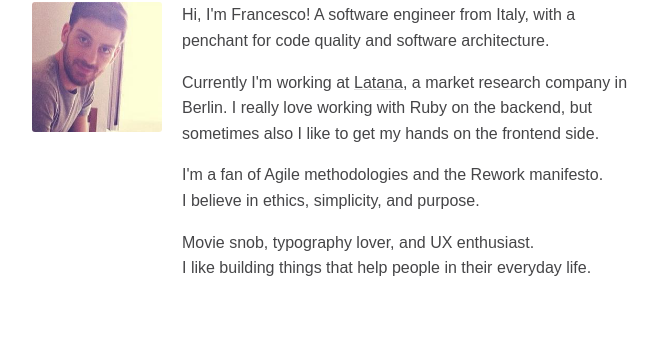
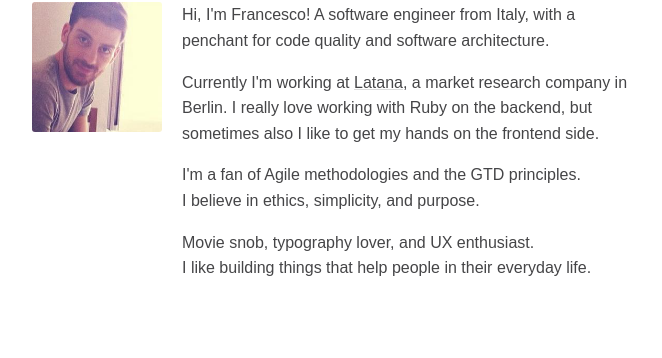
Before and after one commit to sekmo/sekmo.cc, a Jekyll site: the page built from index.html, in a window 1280 px wide. Shown: the part 132-490 px from the top of the page, without its empty margins (308-970 px from the left). Built offline with Jekyll 4.4.1, drawn with Linux system fonts in a browser that asks for light colours.

Commit message:
GTD principles

```diff
--- a/index.html
+++ b/index.html
@@ -8,6 +8,6 @@ title:  About
 <div class="about">
   <p>Hi, I'm Francesco! A software engineer from Italy, with a penchant for code quality and software architecture.</p>
   <p>Currently I'm working at <a href="https://latana.com/" target="_blank">Latana</a>, a market research company in Berlin. I really love working with Ruby on the backend, but sometimes also I like to get my hands on the frontend side.</p>
-  <p>I'm a fan of Agile methodologies and the Rework manifesto.<br>I believe in ethics, simplicity, and purpose.</p>
+  <p>I'm a fan of Agile methodologies and the GTD principles.<br>I believe in ethics, simplicity, and purpose.</p>
   <p>Movie snob, typography lover, and UX enthusiast.<br>I like building things that help people in their everyday life.</p>
 </div>
```
